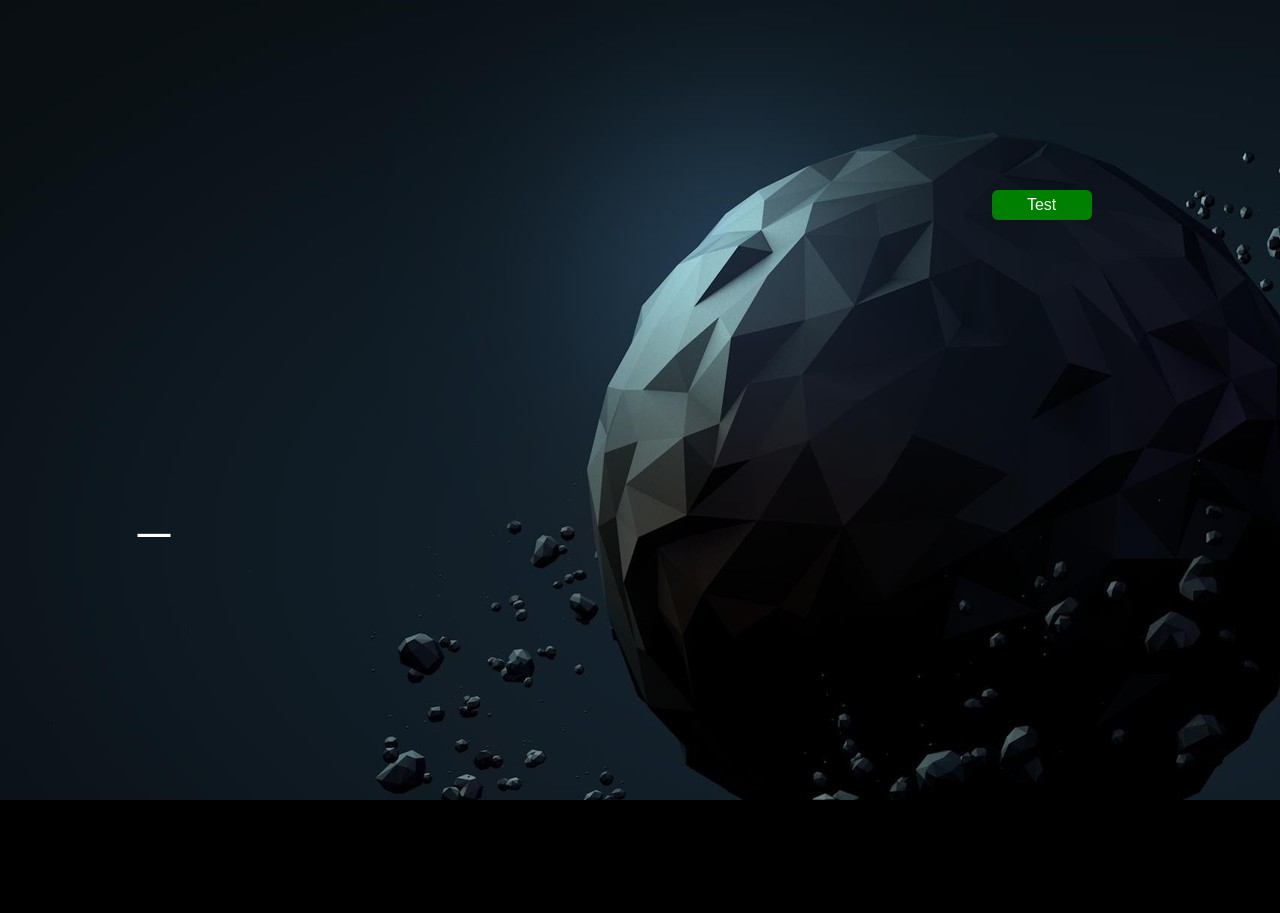
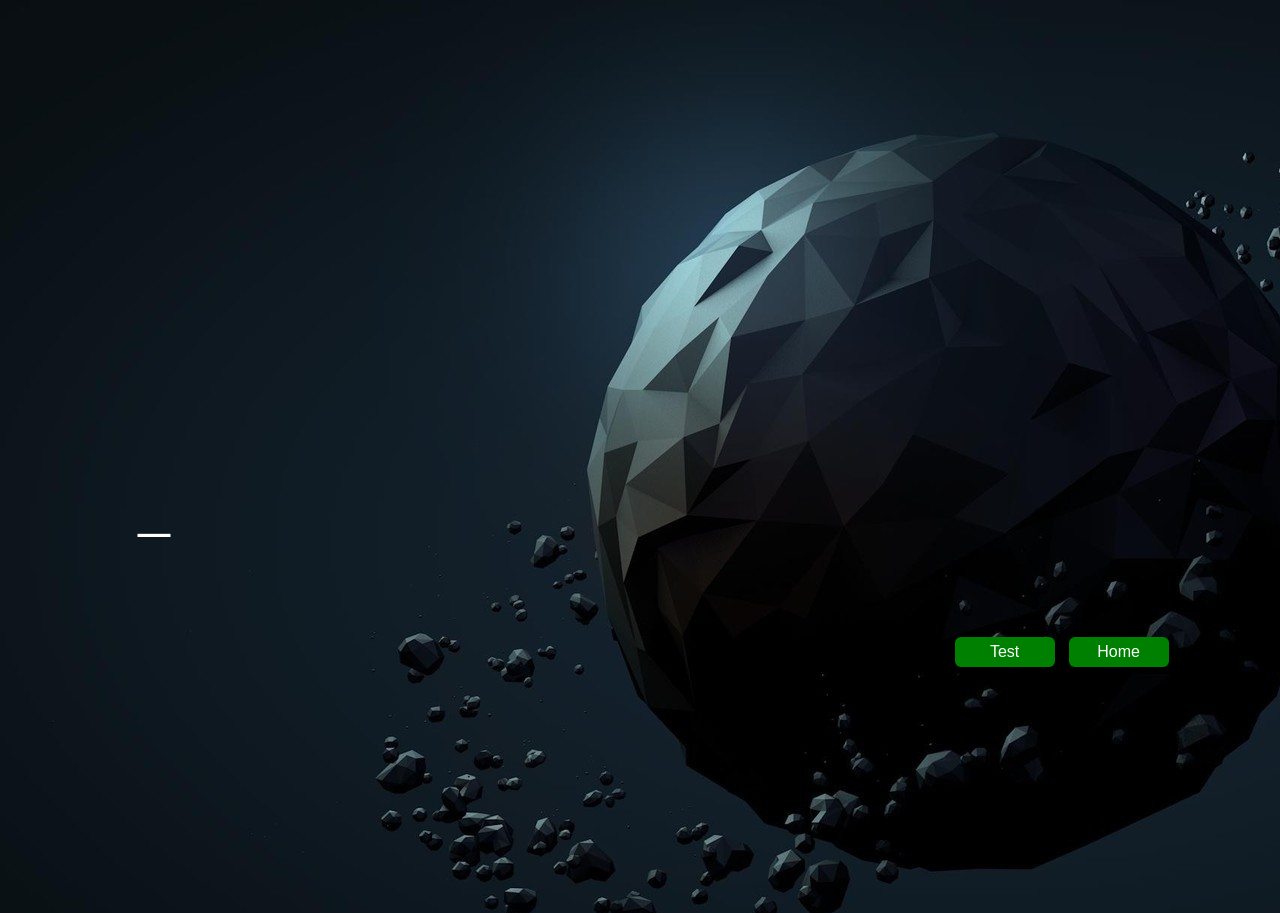
Before and after one commit to NichFalchFootch/NichFalchFootch.github.io, a plain HTML site: page Home.html in a window 1280 px wide. Shown: the top 913 px of the page. Before the commit the page ends 800 px from the top, so only its background shows below. Drawn offline with Linux system fonts and the light colour scheme; a web font is replaced by a local one.

Commit message:
Home Page

```diff
--- a/Home.html
+++ b/Home.html
@@ -14,9 +14,9 @@
             width: 30%;
             float: right;
             text-align: center;
+            margin: 50% 0%;
         }
         .buttons{
-            margin: 50% 0%;
             background: green;
             border: none;
             color: white;
@@ -24,6 +24,7 @@
             width: 100px;
             height: 30px;
             border-radius: 6px;
+            margin: 5px;
         }
     </style>
 
@@ -34,7 +35,10 @@
             <div class='console-container'><span id='text'></span><div class='console-underscore' id='console'>&#95;</div></div>
         </div>
         <div class="main-text">
-            <button class="buttons">Test</button>
+            <ul>
+                <button class="buttons">Test</button>
+                <button class="buttons">Home</button>
+            </ul>
         </div>
     </div>
 </body>
```
